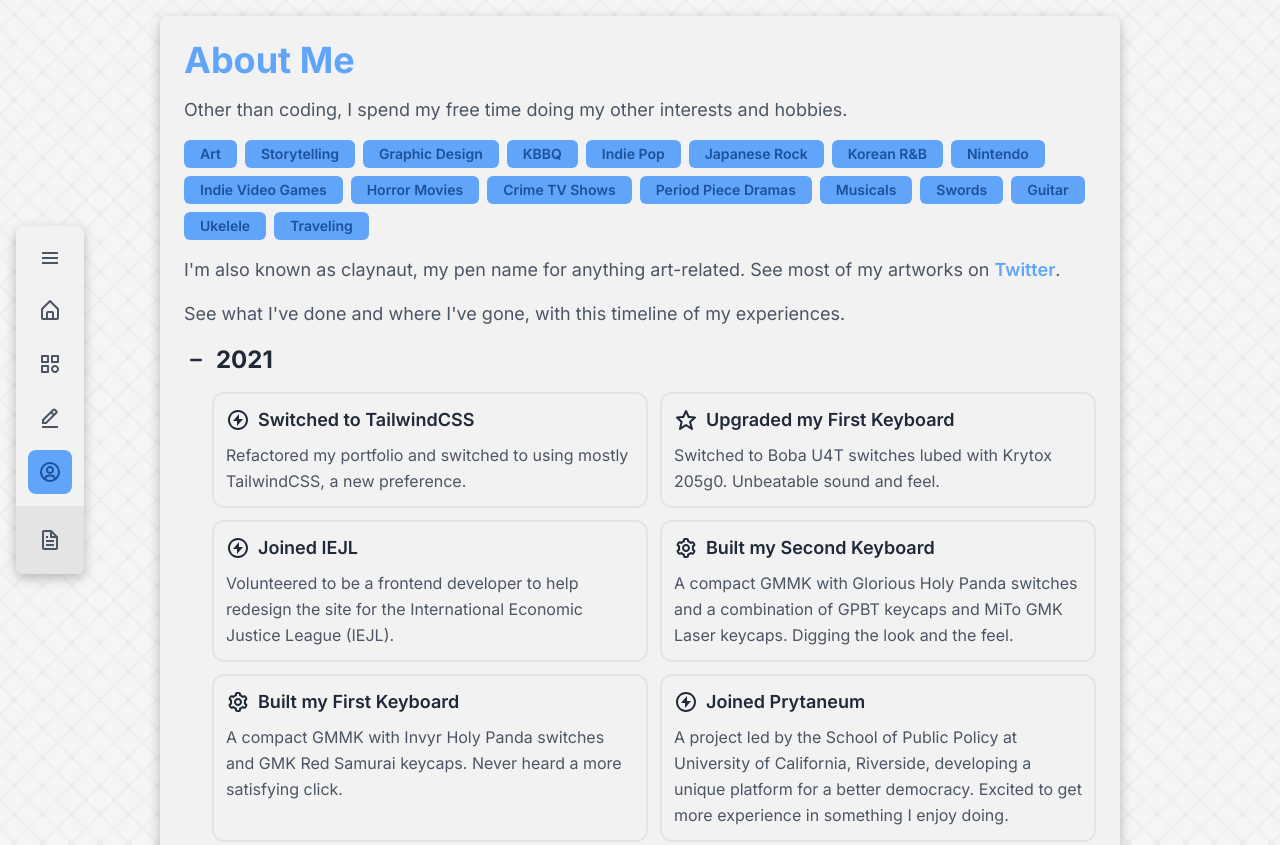
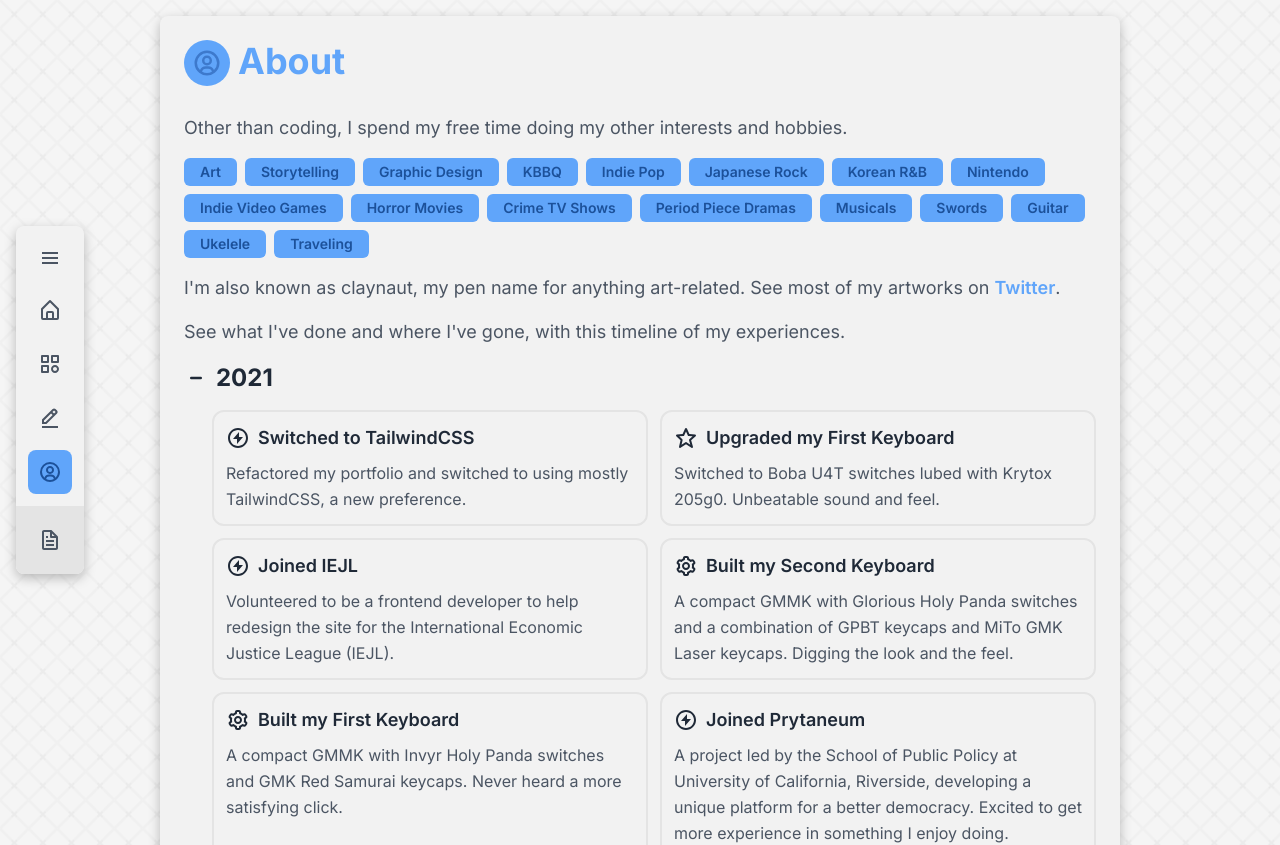
Before and after one commit to claynaut/portfolio-v2, a Next.js app: page /about in a window 1280 px wide. Shown: the top 845 px of the page. Built offline with nearby package versions, Linux system fonts and the light colour scheme.

Commit message:
Update headings

```diff
--- a/pages/about.js
+++ b/pages/about.js
@@ -1,7 +1,4 @@
 import Head from 'next/head'
-import Container from '../components/Container'
-import TimeBlurb from '../components/TimeBlurb'
-import TimeAccordion from '../components/TimeAccordion'
 import {
   BiStar,
   BiAward,
@@ -12,8 +9,12 @@ import {
   BiWorld,
   BiCake,
   BiJoystick,
-  BiPalette
+  BiPalette,
+  BiUserCircle
 } from 'react-icons/bi'
+import Container from '../components/Container'
+import TimeBlurb from '../components/TimeBlurb'
+import TimeAccordion from '../components/TimeAccordion'
 
 export default function About() {
   const interests = [
@@ -225,9 +226,12 @@ export default function About() {
       </Head>
       <section className='flex flex-col-reverse md:flex-row w-full'>
         <div>
-          <h1>
-            About Me
-          </h1>
+          <div className='flex items-center gap-2'>
+            <div className='mb-3 p-2 rounded-full bg-accent text-3xl text-accent-dark'>
+              <BiUserCircle />
+            </div>
+            <h1>About</h1>
+          </div>
           <p className='my-4'>
             Other than coding, I spend my free time doing my other interests and hobbies.
           </p>
--- a/pages/blog/index.js
+++ b/pages/blog/index.js
@@ -1,4 +1,5 @@
 import Head from 'next/head'
+import { BiEditAlt } from 'react-icons/bi'
 import Container from '../../components/Container'
 import BlogBlurb from '../../components/BlogBlurb'
 
@@ -36,9 +37,12 @@ export default function Blog() {
       </Head>
       <section className='flex flex-col-reverse md:flex-row w-full'>
         <div className='w-full'>
-          <h1>
-            Blog
-          </h1>
+          <div className='flex items-center gap-2'>
+            <div className='mb-3 p-2 rounded-full bg-accent text-3xl text-accent-dark'>
+              <BiEditAlt />
+            </div>
+            <h1>Blog</h1>
+          </div>
           <p className='my-4'>
             Occasionally writing about what I&apos;ve done and what I find interesting.
           </p>
--- a/pages/projects.js
+++ b/pages/projects.js
@@ -186,7 +186,7 @@ export default function Projects() {
       <section className='flex flex-col-reverse md:flex-row w-full'>
         <div className='w-full'>
           <div className='flex items-center gap-2'>
-            <div className='mb-4 p-2 rounded-full bg-accent text-3xl text-accent-dark'>
+            <div className='mb-3 p-2 rounded-full bg-accent text-3xl text-accent-dark'>
               <BiCategory />
             </div>
             <h1>Projects</h1>
```
